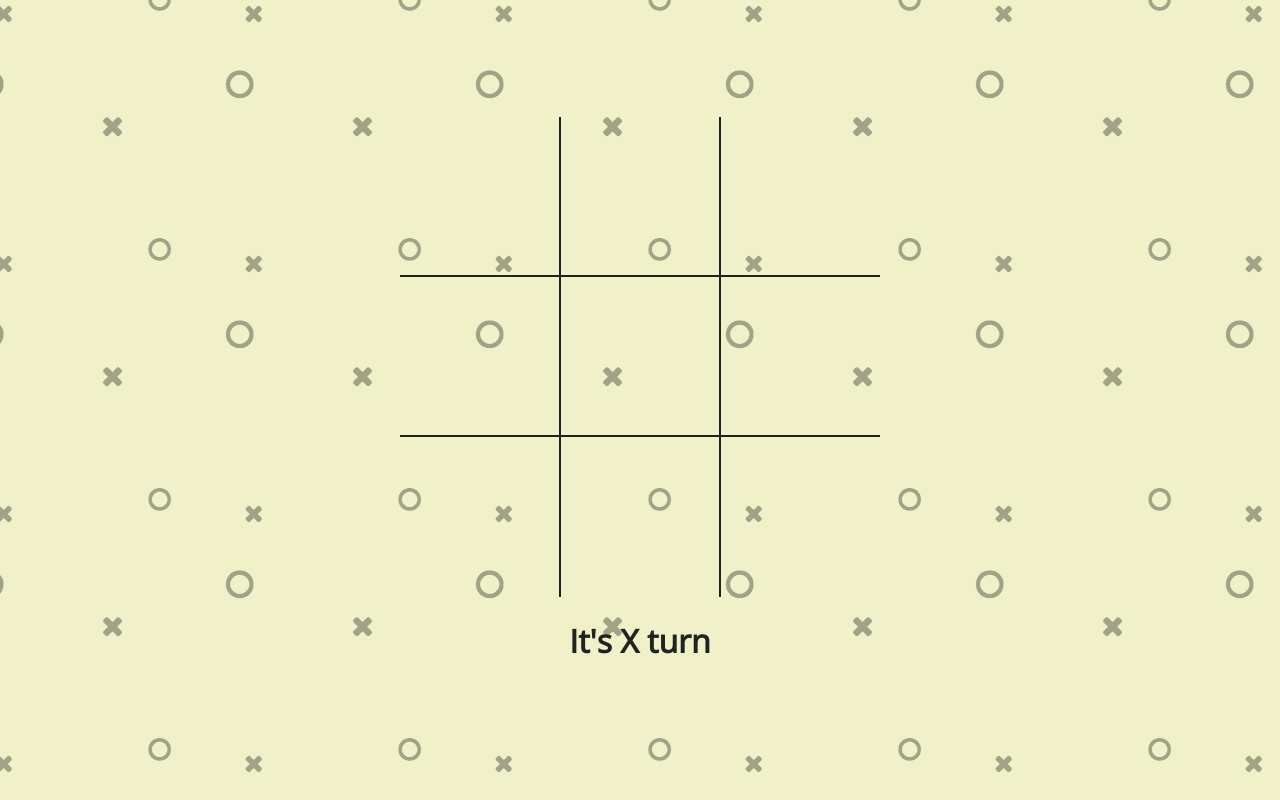
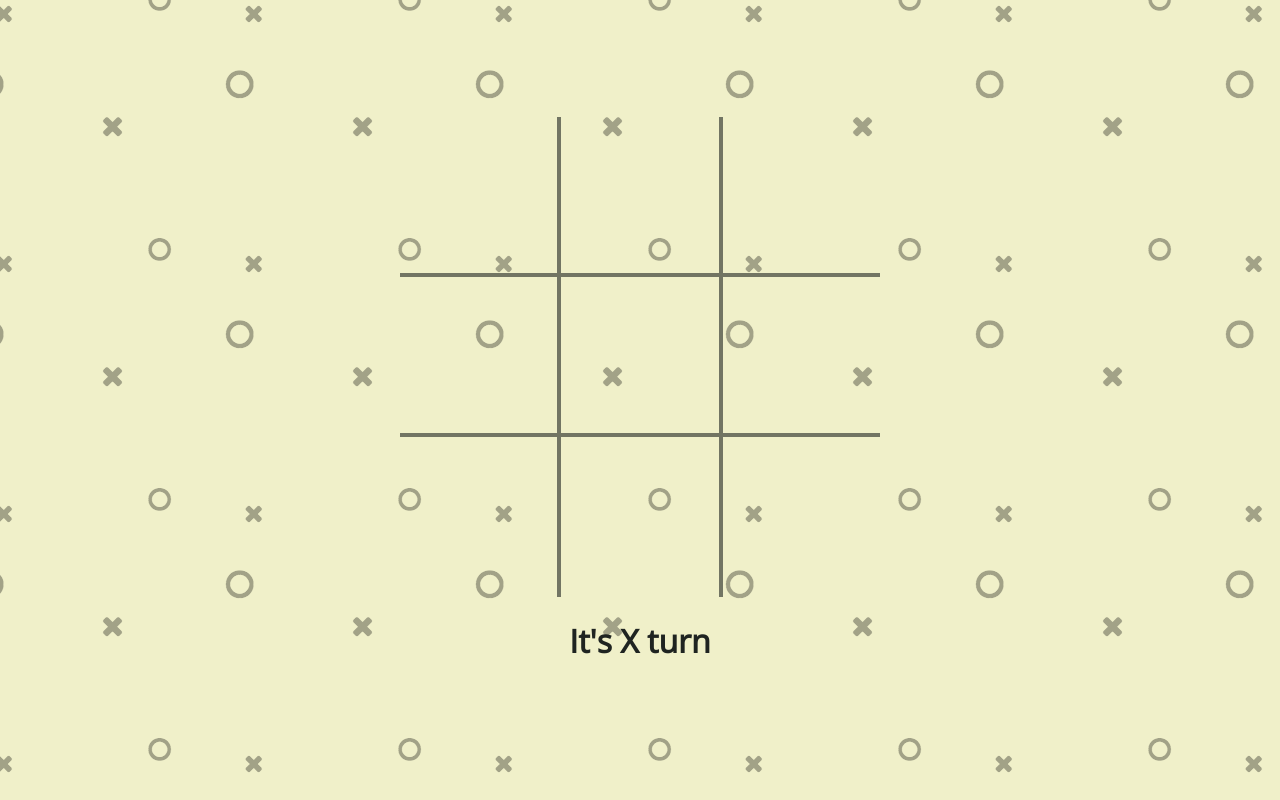
Before and after one commit to j-burgos/t3, a React (Create React App) app: page /play in a window 1280 px wide. Built offline with nearby package versions, Linux system fonts and the light colour scheme.

Commit message:
Improves board square styling

```diff
--- a/src/components/square/Square.css
+++ b/src/components/square/Square.css
@@ -3,8 +3,9 @@
   flex: 1;
   align-items: center;
   justify-content: center;
-  border-right: 2px solid #1F2421;
-  border-bottom: 2px solid #1F2421;
+  border-right: 4px solid rgba(31,36,33, 0.6);
+  border-bottom: 4px solid rgba(31,36,33, 0.6);
+  cursor: pointer;
 }
 
 .square:last-child {
--- a/src/components/square/Square.jsx
+++ b/src/components/square/Square.jsx
@@ -6,8 +6,11 @@ import './Square.css'
 
 export default class Square extends Component {
   render () {
-    const { value, onClick } = this.props
-    const player = value === 1 ? <PlayerX /> : <PlayerO />
+    const { isWinner, value, onClick } = this.props
+    const playerX = <PlayerX isWinner={isWinner} />
+    const playerO = <PlayerO isWinner={isWinner} />
+    const isPlayerX = value === 1
+    const player = isPlayerX ? playerX : playerO
     const valueRep = value === 0 ? '' : player
     return (
       <div className='square' onClick={onClick}>
```
